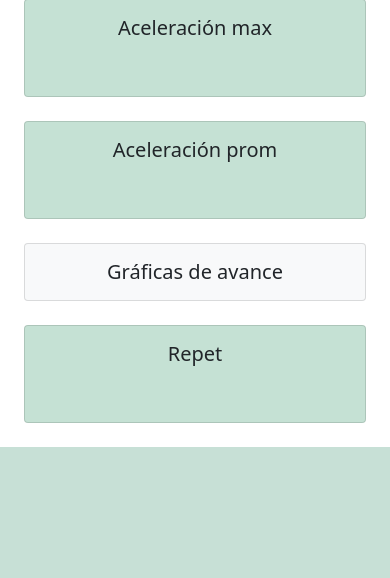
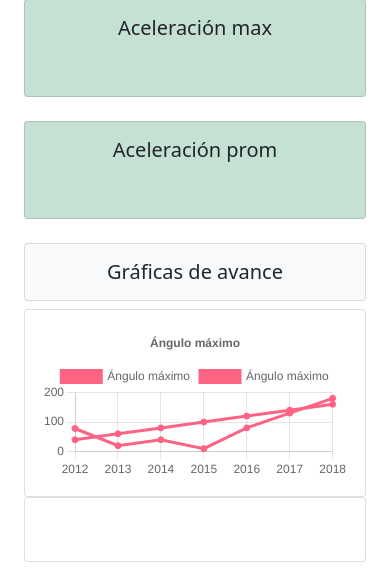
Before and after one commit to Nbtears/Dashboard_game, a PHP site: page /user.php?user=1 in a window 390 px wide. Shown: the part 1309-1887 px from the top of the page. Before the commit the page ends 1756 px from the top, so only its background shows below. Run offline with PHP 8.4, Linux system fonts and the light colour scheme; data that the repository does not hold is empty.

Commit message:
Grafica de prueba

```diff
--- a/models/footer_dash.php
+++ b/models/footer_dash.php
@@ -9,5 +9,6 @@
 
     <script src="https://cdn.jsdelivr.net/npm/bootstrap@5.1.3/dist/js/bootstrap.bundle.min.js" integrity="sha384-ka7Sk0Gln4gmtz2MlQnikT1wXgYsOg+OMhuP+IlRH9sENBO0LRn5q+8nbTov4+1p" crossorigin="anonymous"></script>
     <script src="https://cdn.jsdelivr.net/npm/chart.js"></script>
+    <script src="https://cdn.jsdelivr.net/npm/chart.js"></script>
   </body>
 </html>
--- a/user.php
+++ b/user.php
@@ -92,13 +92,18 @@
           </div>
         </div>
       </div>
-
       <div class="row">
-        <div class="col-md-6 col-lg-3">
-          <div class="card bg-success bg-opacity-25 mt-3 mb-2">
-            <h5 class="card-title text-center mt-3">Repet</h5>
+        <div class="col-md-6 col-lg-6">
+          <div class="card">
             <div class="card-body">
-              <p class="card-text text-center"><?php echo $info["rep"]?></p></p>
+              <canvas id="myChart" width="50" height= "25"></canvas>
+            </div>
+          </div>
+        </div>
+        <div class="col-md-6 col-lg-6">
+          <div class="card">
+            <div class="card-body">
+              <canvas id="myChart2" width="50" height= "25"></canvas>
             </div>
           </div>
         </div>
@@ -106,3 +111,5 @@
     </div>
   </div>
 </div>
+
+<script src="/main.js"></script>
```
Also changed, not shown: main.js (added, +45 -0 lines).
